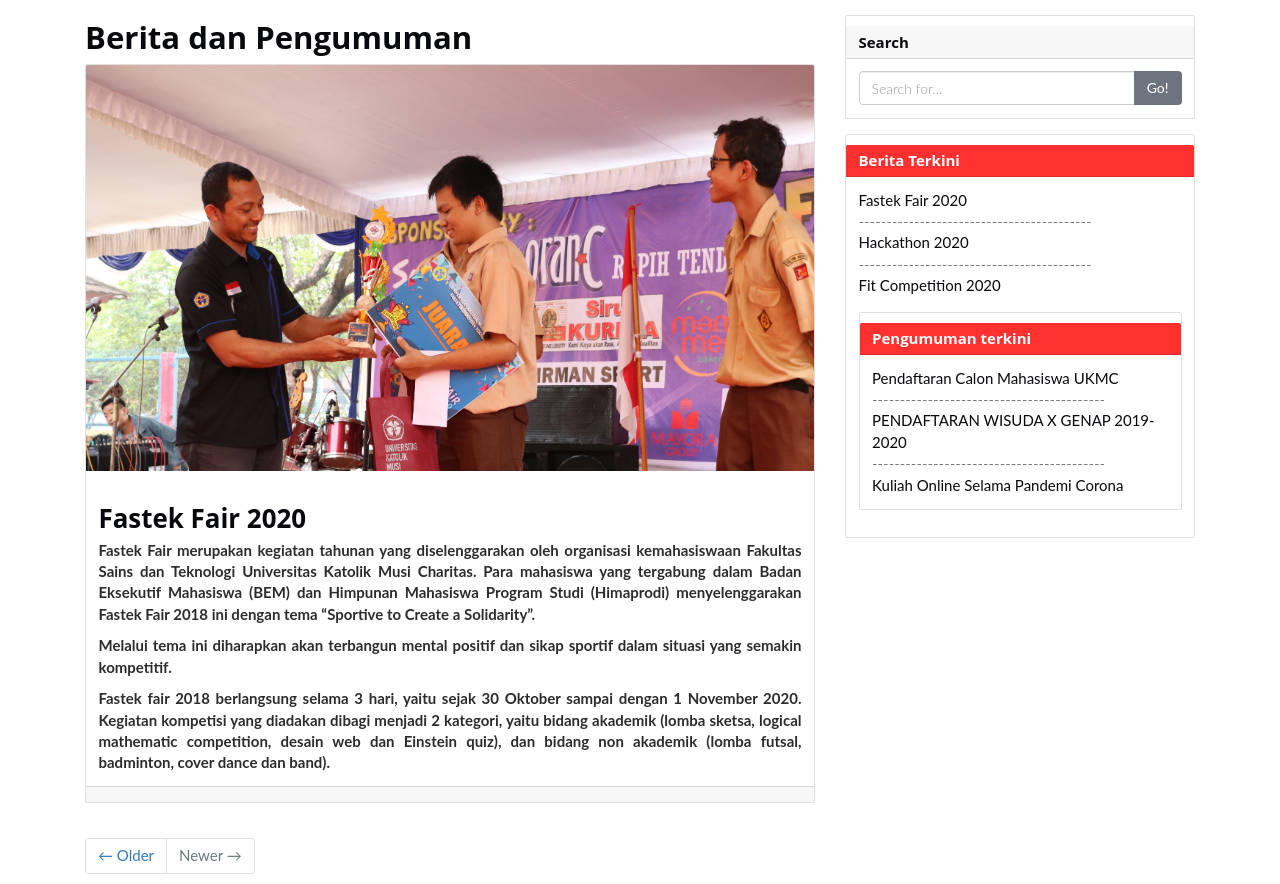
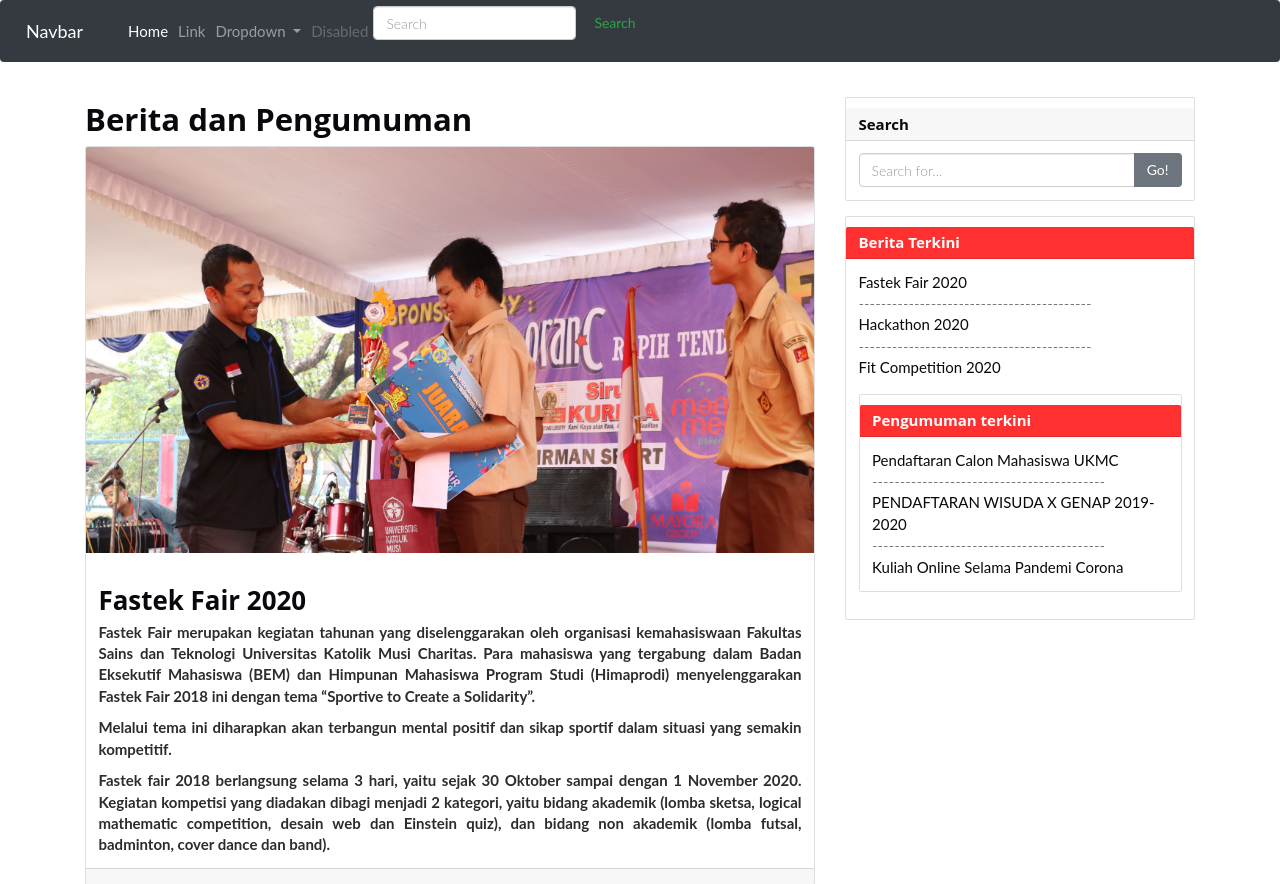
Before and after one commit to doctermath/web-tosca, a PHP site: page /berita1.php in a window 1280 px wide. Shown: the top 884 px of the page. Run offline with PHP 8.4, Linux system fonts and the light colour scheme; some libraries are stand-ins or nearby versions.

Commit message:
Update berita1.php

```diff
--- a/berita1.php
+++ b/berita1.php
@@ -34,7 +34,75 @@
 
 <body>
 
+<nav class="navbar navbar-expand-lg navbar-dark bg-dark">
 
+  <a class="navbar-brand" href="#">Navbar</a>
+
+  <button class="navbar-toggler" type="button" data-toggle="collapse" data-target="#navbarSupportedContent" aria-controls="navbarSupportedContent" aria-expanded="false" aria-label="Toggle navigation">
+
+    <span class="navbar-toggler-icon"></span>
+
+  </button>
+
+
+
+  <div class="collapse navbar-collapse" id="navbarSupportedContent">
+
+    <ul class="navbar-nav mr-auto">
+
+      <li class="nav-item active">
+
+        <a class="nav-link" href="#">Home <span class="sr-only">(current)</span></a>
+
+      </li>
+
+      <li class="nav-item">
+
+        <a class="nav-link" href="#">Link</a>
+
+      </li>
+
+      <li class="nav-item dropdown">
+
+        <a class="nav-link dropdown-toggle" href="#" id="navbarDropdown" role="button" data-toggle="dropdown" aria-haspopup="true" aria-expanded="false">
+
+          Dropdown
+
+        </a>
+
+        <div class="dropdown-menu" aria-labelledby="navbarDropdown">
+
+          <a class="dropdown-item" href="#">Action</a>
+
+          <a class="dropdown-item" href="#">Another action</a>
+
+          <div class="dropdown-divider"></div>
+
+          <a class="dropdown-item" href="#">Something else here</a>
+
+        </div>
+
+      </li>
+
+      <li class="nav-item">
+
+        <a class="nav-link disabled" href="#">Disabled</a>
+
+      </li>
+
+    </ul>
+
+    <form class="form-inline my-2 my-lg-0">
+
+      <input class="form-control mr-sm-2" type="search" placeholder="Search" aria-label="Search">
+
+      <button class="btn btn-outline-success my-2 my-sm-0" type="submit">Search</button>
+
+    </form>
+
+  </div>
+
+</nav
   <!-- Page Content -->
   <div class="container">
 
```
